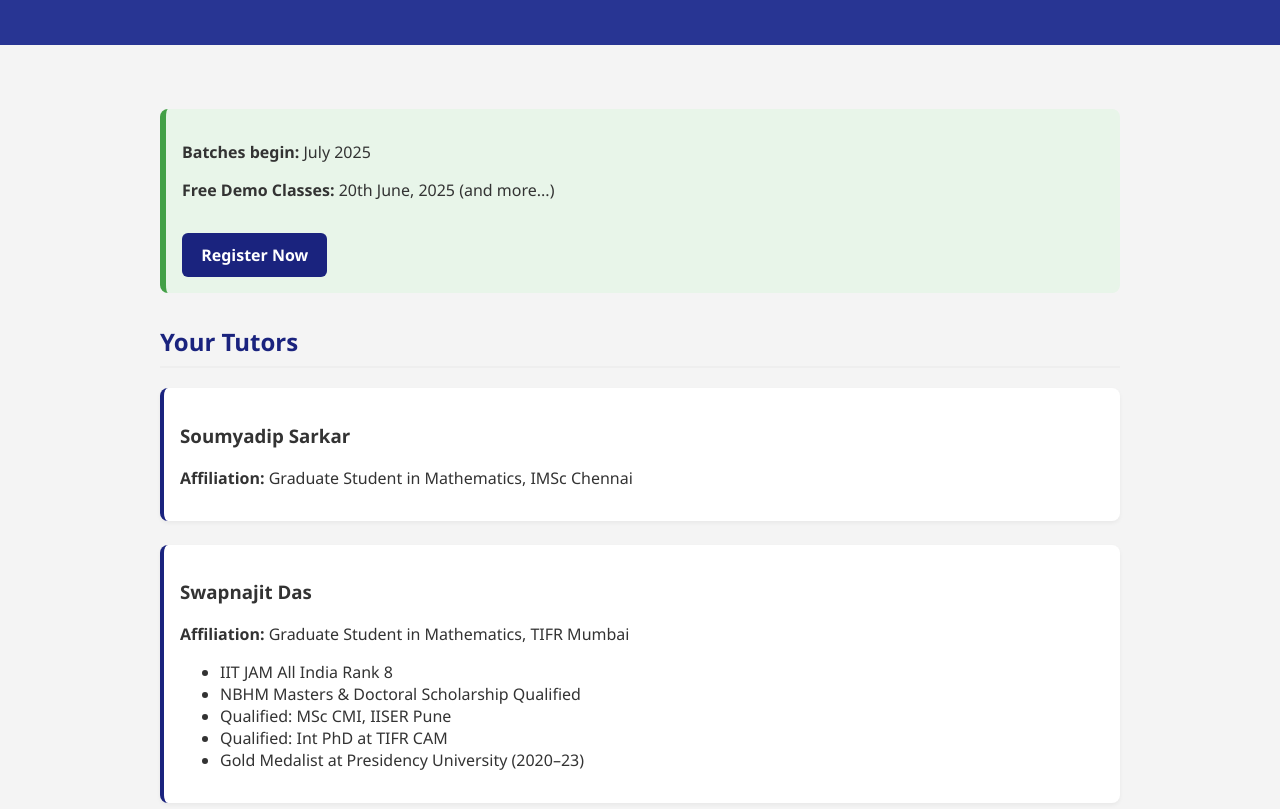
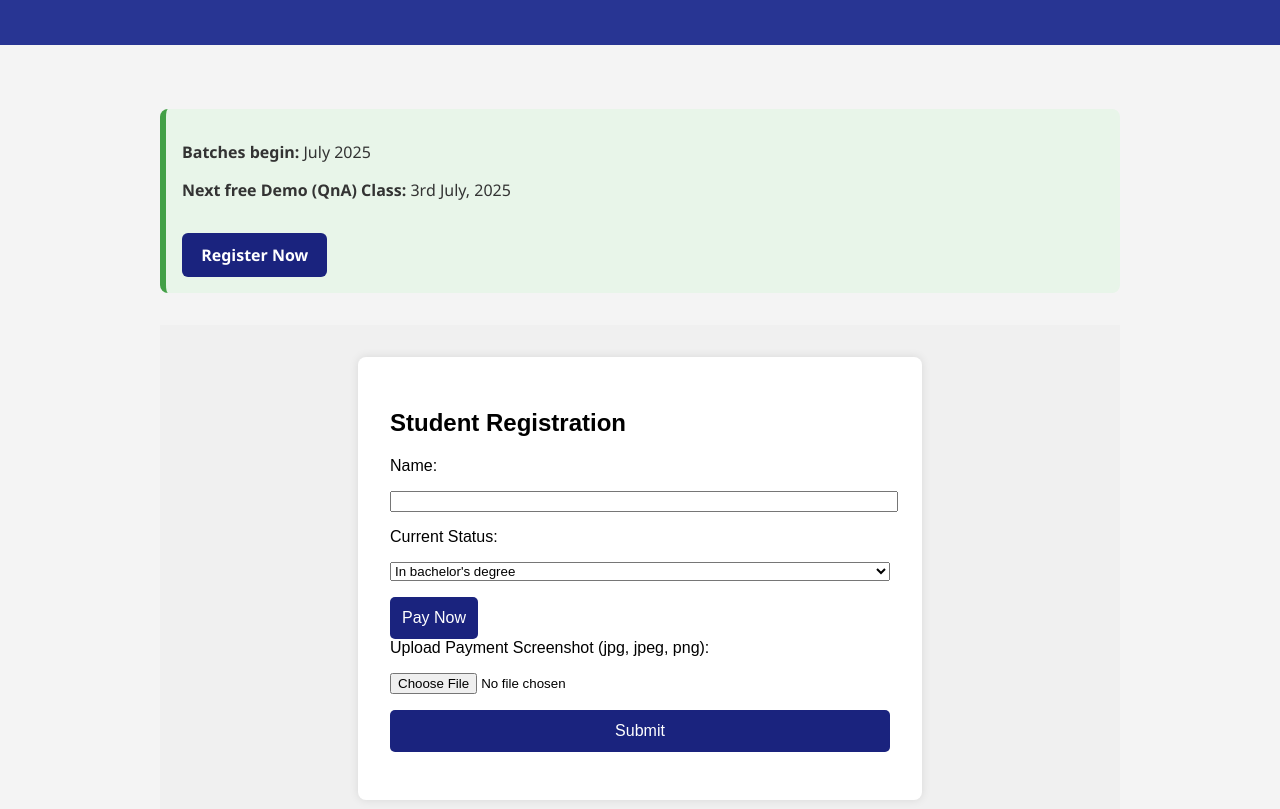
Before and after one commit to cygnusx251/math, a plain HTML site: page index.html in a window 1280 px wide. Shown: the part 143-952 px from the top of the page. Drawn offline with Linux system fonts and the light colour scheme.

Commit message:
Update index.html

```diff
--- a/index.html
+++ b/index.html
@@ -67,9 +67,11 @@
   <main>
     <section class="cta">
       <p><strong>Batches begin:</strong> July 2025</p>
-      <p><strong>Free Demo Classes:</strong> 20th June, 2025 (and more...)</p>
+      <p><strong>Next free Demo (QnA) Class:</strong> 3rd July, 2025</p>
       <a class="button" href="https://forms.gle/YtXra7z5QuauZb8fA" target="_blank">Register Now</a>
     </section>
+
+    <iframe src="register.html" width="100%" height="800" style="border:none;"></iframe>
 
     <section>
       <h2>Your Tutors</h2>
```
